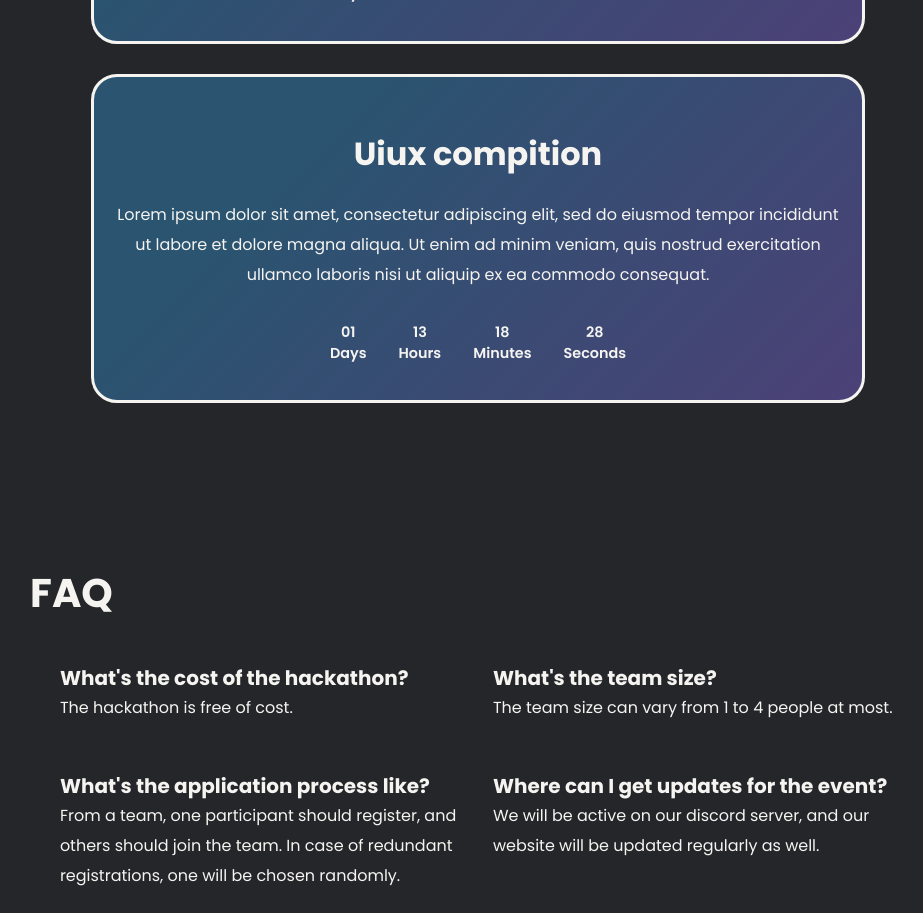
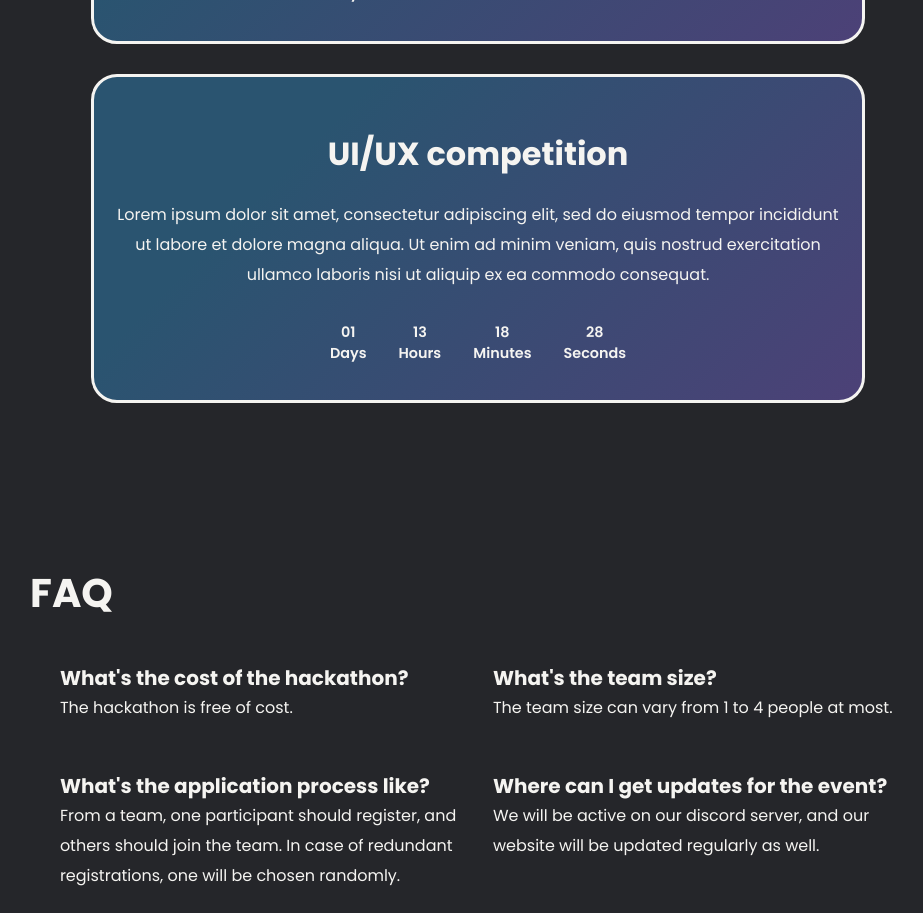
Before and after one commit to GDGCVITBHOPAL/summerfest, a React (Create React App) app: page / in a window 1280 px wide. Shown: the part 4980-5893 px from the top of the page, without its empty margins (162-1085 px from the left). Built offline with nearby package versions, Linux system fonts and the light colour scheme.

Commit message:
Minor changes

```diff
--- a/src/components/eventsDataArr.js
+++ b/src/components/eventsDataArr.js
@@ -15,7 +15,7 @@ const eventsDataArr = [
     time: "2022-05-02T00:00:00+05:30",
   },
   {
-    title: "Uiux compition",
+    title: "UI/UX competition",
     desc: "Lorem ipsum dolor sit amet, consectetur adipiscing elit, sed do eiusmod tempor incididunt ut labore et dolore magna aliqua. Ut enim ad minim veniam, quis nostrud exercitation ullamco laboris nisi ut aliquip ex ea commodo consequat.",
     time: "2022-05-02T00:00:00+05:30",
   },
```
